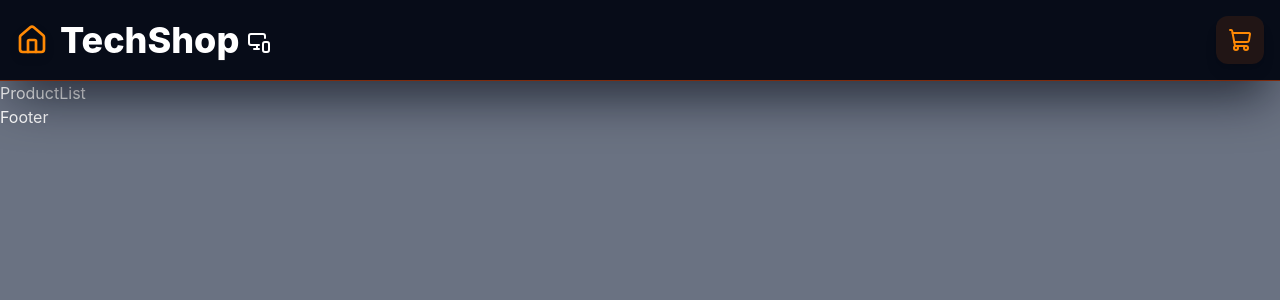
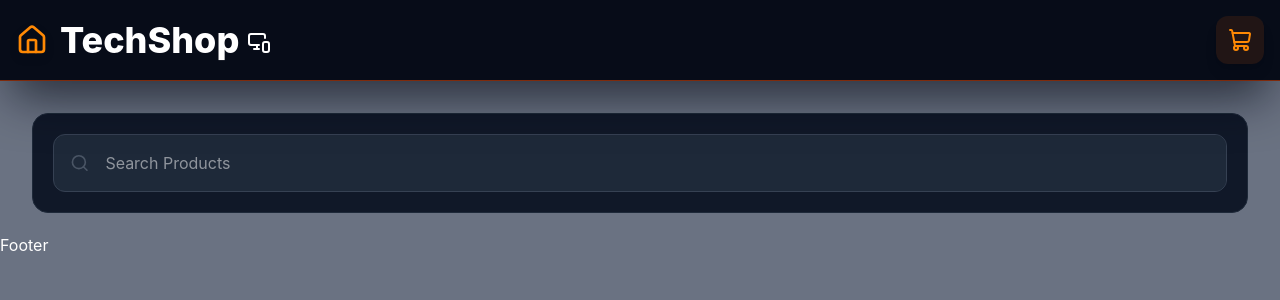
Before and after one commit to AbdulMoez777/TechShop, a React (Vite) app: page / in a window 1280 px wide. Shown: the top 300 px of the page. Built offline with nearby package versions, Linux system fonts and the light colour scheme.

Commit message:
feat: Just UI of SearchFilter

```diff
--- a/src/App.jsx
+++ b/src/App.jsx
@@ -21,6 +21,7 @@
             <Route path="/cart" element={<Cart />} />
             <Route path="/checkout" element={<Checkout />} />
           </Routes>
+
           <Footer />
         </div>
       </Router>
--- a/src/components/SearchFilter.jsx
+++ b/src/components/SearchFilter.jsx
@@ -1,9 +1,21 @@
-import React from 'react'
+import React from "react";
+import { Search } from "lucide-react";
 
 function SearchFilter() {
   return (
-    <div>SearchFilter</div>
-  )
+    <>
+      <div className="mb-5 p-5 bg-gray-900 rounded-2xl border border-gray-800">
+        <div className="flex items-center  border border-gray-700 rounded-xl overflow-hidden bg-gray-800">
+          <Search className="w-5 h-5 text-gray-600 ml-4" />
+          <input
+            type="text"
+            placeholder="Search Products"
+            className="w-full p-4 outline-none text-white bg-gray-800 placeholder-gray-500font-medium"
+          />
+        </div>
+      </div>
+    </>
+  );
 }
 
-export default SearchFilter
+export default SearchFilter;
--- a/src/pages/ProductList.jsx
+++ b/src/pages/ProductList.jsx
@@ -1,9 +1,14 @@
-import React from 'react'
+import React from "react";
+import SearchFilter from "../components/SearchFilter";
 
 function ProductList() {
   return (
-    <div>ProductList</div>
-  )
+    <>
+      <div className="continer mx-auto px-4 md:px-8 pt-8">
+        <SearchFilter />
+      </div>
+    </>
+  );
 }
 
-export default ProductList
+export default ProductList;
```
